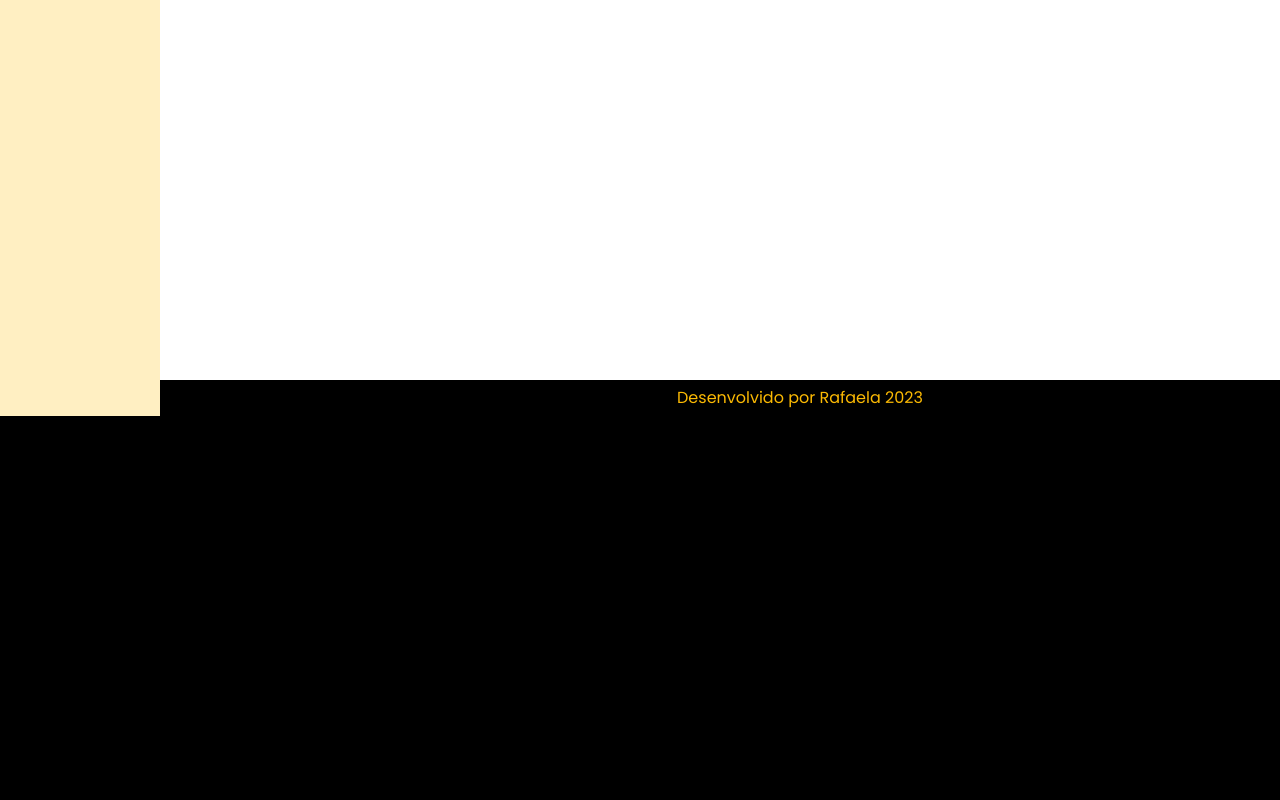
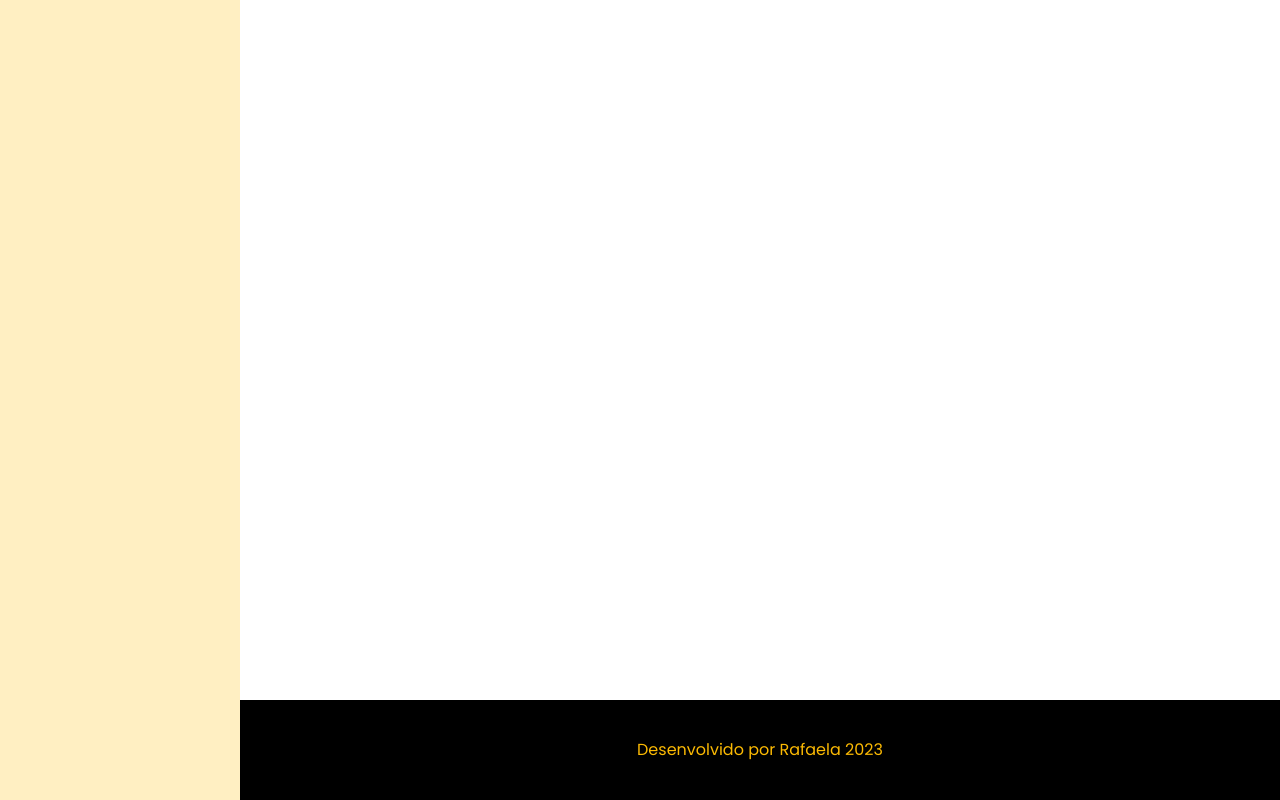
Before and after one commit to rafaelams17/scl-front, a Vue app: page /book in a window 1280 px wide. Shown: the part 384-1184 px from the top of the page. Before the commit the page ends 800 px from the top, so only its background shows below. Built offline with nearby package versions, Linux system fonts and the light colour scheme; a web font is replaced by a local one.

Commit message:
corrigindo tela de book

```diff
--- a/src/components/book/RegisterBook.vue
+++ b/src/components/book/RegisterBook.vue
@@ -160,7 +160,7 @@ function backToDashboard() {
 }
 .container {
   margin: 0 auto;
-  width: 80vh;
+  width: 100vh;
   margin-bottom: 5%;
 }
 .container h1 {
@@ -242,9 +242,8 @@ textarea {
   background-color: #000000ae;
   transition: 0.5s;
 }
-@media screen and (max-width: 750px) {
+/* @media screen and (max-width: 750px) {
   .container {
-    width: 100%;
     margin: 20px;
   }
   .container h1 {
@@ -258,5 +257,5 @@ textarea {
   #anoPubli {
     width: 80%;
   }
-}
+} */
 </style>
--- a/src/components/footer/FooterBook.vue
+++ b/src/components/footer/FooterBook.vue
@@ -1,21 +1,18 @@
 <template>
-  <div class="container">
-    <p>Desenvolvido por Rafaela 2023</p>
-  </div>
+  <footer>Desenvolvido por Rafaela 2023</footer>
 </template>
 
-<script setup>
-
-</script>
+<script setup></script>
 
 <style scoped>
-.container p{
-  padding-top: 5px;
+footer {
+  position: absolute;
+  bottom: 0;
+  background-color: #000;
+  color: #fcba03;
+  width: calc(100% - 30vh);
+  height: 100px;
   text-align: center;
-  height: 36px;
-  position: fixed;
-  bottom: 0;
-  left: 50;
-  width: 100%;
+  line-height: 100px;
 }
 </style>
--- a/src/layouts/BookLayout.vue
+++ b/src/layouts/BookLayout.vue
@@ -42,17 +42,20 @@ function clicou(){
   color: #000;
 }
 #container {
-  height: 100vh;
+  position: relative;
+  height: 100%;
   display: flex;
   flex-direction: row;
 }
 .container-menu {
-  width: 20vh;
+  width: 30vh;
+  height: 148vh;
   background-color: #fcba033d;
   color: #000;
 }
 .container-content {
   flex: 1;
   width: 100vh;
+  height: 130vh;
 }
 </style>
--- a/src/views/DashboardView.vue
+++ b/src/views/DashboardView.vue
@@ -25,7 +25,7 @@ function cadastro() {
 }
 .container {
   text-align: center;
-  height: 90vh;
+  height: 130vh;
 }
 .container h1 {
   margin: 10px;
```
